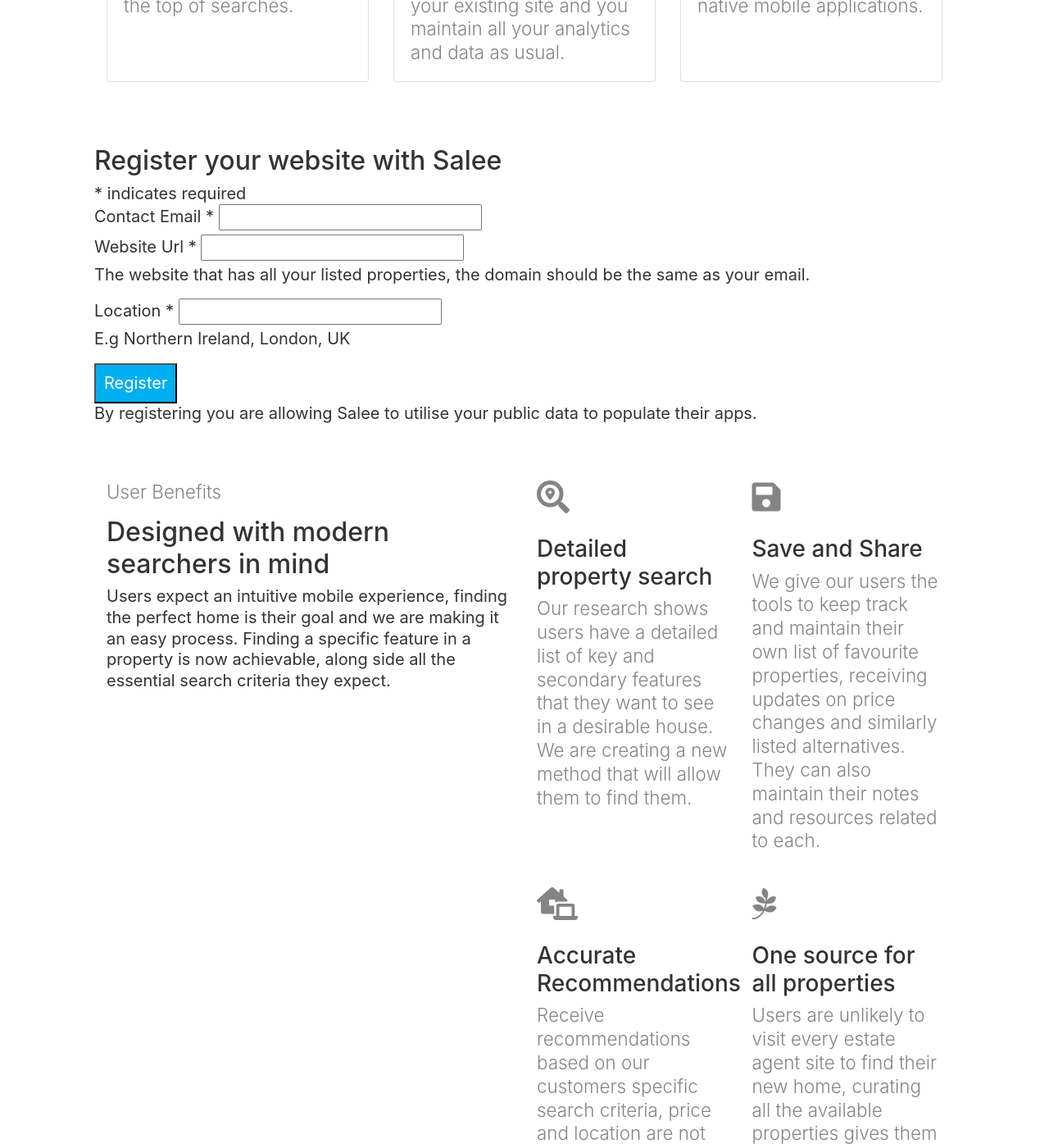
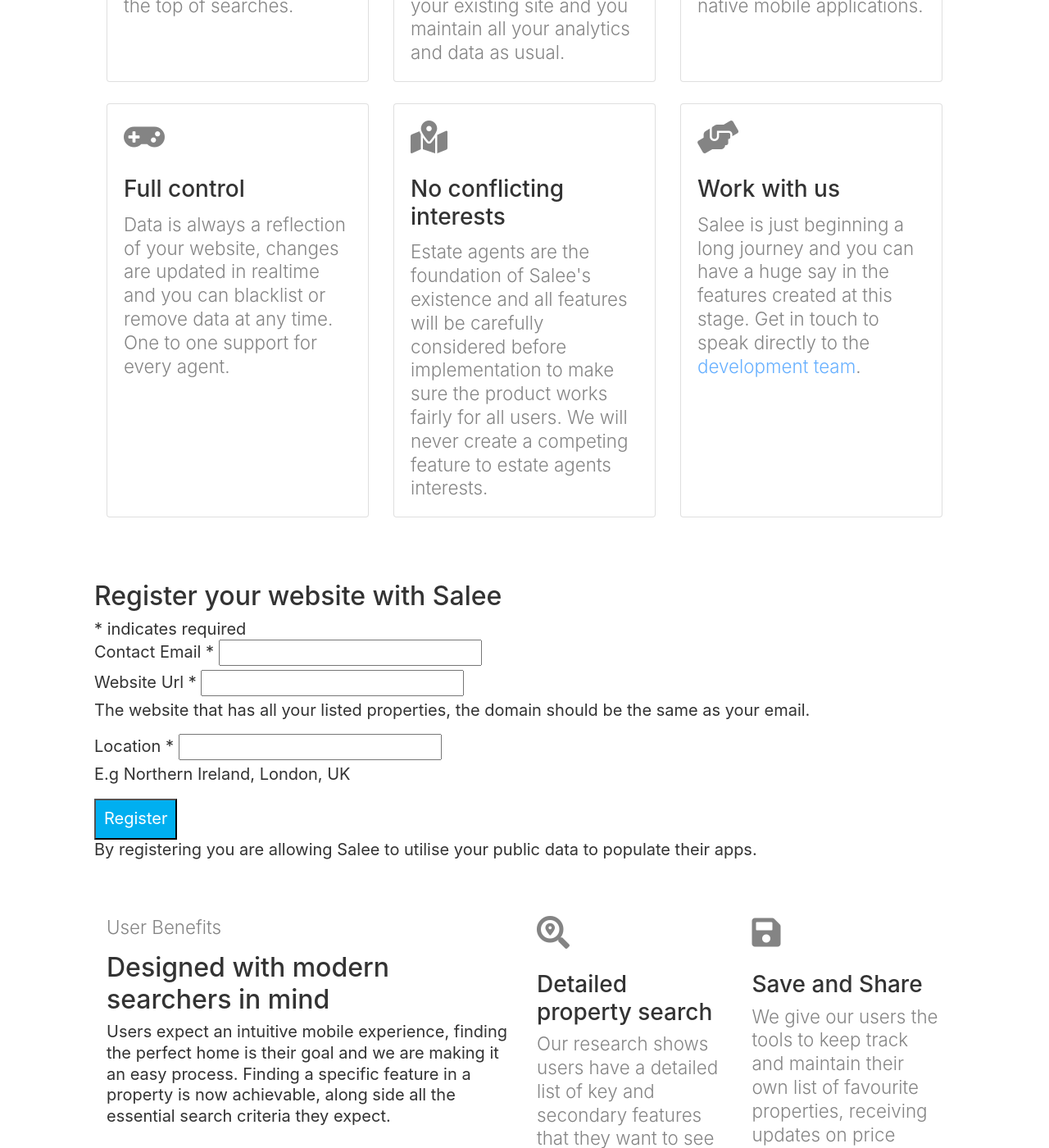
Before and after one commit to JonathanWilson1/Salee, a Jekyll site: the page built from index.markdown, in a window 1280 px wide and 1400 px high, scrolled down 1774 px. Shown: the whole window at 82% size. Built offline with Jekyll 4.4.1, drawn with Linux system fonts in a browser that asks for light colours; comment, search, counter and statistics services are not loaded; some of the changed text lies outside the part shown.

Commit message:
Video and more info

```diff
--- a/index.markdown
+++ b/index.markdown
@@ -89,9 +89,67 @@ layout: default
 
   <br/>
 
+
+
+
+  <div class="row boarder">
+    <div class="col-md-4">
+      <div class="card full-height">
+        <div class="card-body">
+          <i class="fas fa-gamepad fa-2x light-text"></i>
+
+          <br/><br/>
+
+          <h3 class="card-title">Full control</h3>
+
+          <p class="card-text light-text">
+            Data is always a reflection of your website, changes are updated in realtime and you can blacklist or remove data at any time. One to one support for every agent.
+          </p>
+        </div>
+      </div>
+    </div>
+
+    <div class="col-md-4">
+      <div class="card full-height">
+        <div class="card-body">
+          <i class="fas fa-map-marked-alt fa-2x light-text"></i>
+          <br/><br/>
+
+          <h3 class="card-title">No conflicting interests</h3>
+
+          <p class="card-text light-text">
+            Estate agents are the foundation of Salee's existence and all features will be carefully considered before implementation to make sure the product works fairly for all users. We will never create a competing feature to estate agents interests.
+          </p>
+        </div>
+      </div>
+    </div>
+
+    <div class="col-md-4">
+      <div class="card full-height">
+        <div class="card-body">
+          <i class="fas fa-hands-helping fa-2x light-text"></i>
+
+          <br/><br/>
+
+          <h3 class="card-title">Work with us</h3>
+
+          <p class="card-text light-text">
+            Salee is just beginning a long journey and you can have a huge say in the features created at this stage. Get in touch to speak directly to the <a href="mailto:jonathan@salee.io">development team</a>.
+          </p>
+        </div>
+      </div>
+    </div>
+  </div>
+
+
+
   <br/>
 
   <br/>
+
+  <br/>
+
+
 <div class="row boarder">
   <!-- Begin Mailchimp Signup Form -->
   <link href="//cdn-images.mailchimp.com/embedcode/classic-10_7.css" rel="stylesheet" type="text/css">
@@ -216,5 +274,26 @@ layout: default
     </div>
   </div>
 
+
+    <br/><br/><br/>
+
+    <div class="row boarder">
+      <div class="col-md-6">
+          <iframe style="position: absolute; height: 140%; width: 90%; border: none" src="https://www.youtube.com/embed/TlUUUENwQF0" frameborder="0" allow="accelerometer; autoplay; encrypted-media; gyroscope; picture-in-picture" allowfullscreen></iframe>
+      </div>
+
+      <div class="col-md-6">
+        <p class="sub-title">We need estate agents</p>
+
+        <h1 class="main-title">Get in touch and help influence the new way customers find homes</h1>
+
+        <p class="sub-title">
+          Speak directly to the <a href="mailto:jonathan@salee.io">development team</a> and discuss what you think is needed in a the next property portal.
+        </p>
+      </div>
+    </div>
+
+
+<br/><br/><br/><br/><br/><br/><br/><br/><br/>
   <!-- //no work to list -->
 </div>
```
Also changed, not shown: other parts of index.markdown (+1 -1 lines), 1 other file.
